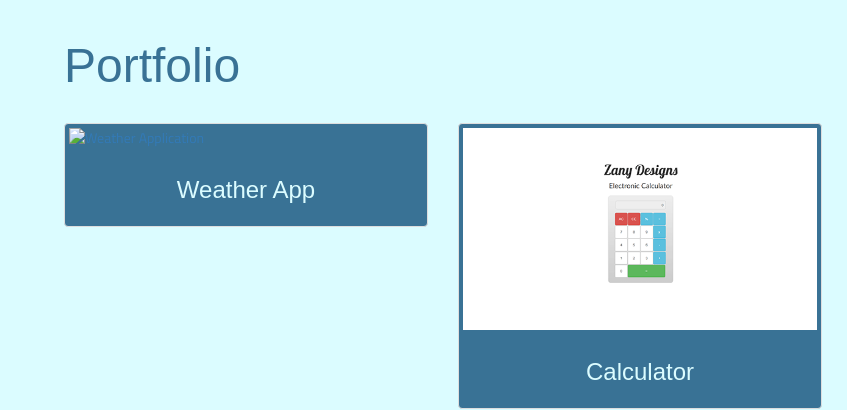
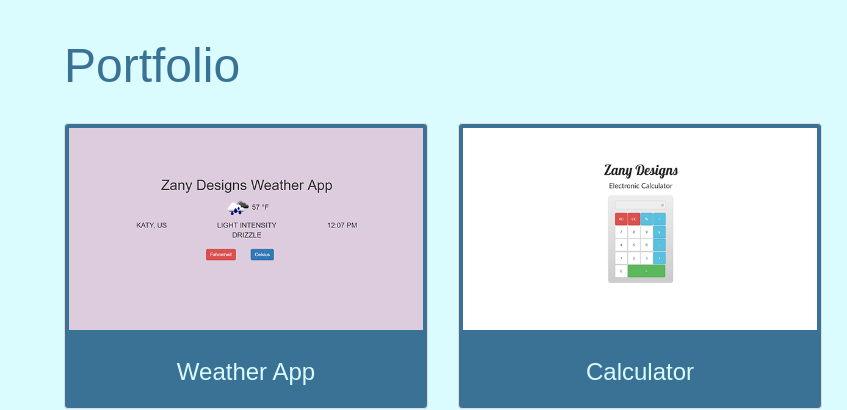
Before and after one commit to astrawter/ZanyDesigns, a plain HTML site: page index.html in a window 1280 px wide. Shown: the part 1540-1950 px from the top of the page, 0-847 px from the left. Drawn offline with nearby package versions, Linux system fonts and the light colour scheme; files that its build step writes are made by us from their sources; the site is published under a folder, as on GitHub Pages, so addresses that start at the root find nothing; files whose address does not match are found by name; a web font is replaced by a local one.

Commit message:
Fixed images
added .nojekyll to use folders with _

```diff
--- a/index.html
+++ b/index.html
@@ -99,7 +99,7 @@
             <div class="col-sm-4 col-xs-12 thumb">
                 <div class="thumbnail">
                     <a href="http://codepen.io/astrawter/full/vLyyor/" target="_blank">
-                        <img class="img-responsive" src="/_images/TIMG/weatherApp.png" alt="Weather Application">
+                        <img class="img-responsive" src="_images/TIMG/weatherApp.png" alt="Weather Application">
                         <div class="caption">
                             <h3 class="text-center">Weather App</h3>
                         </div>
```
